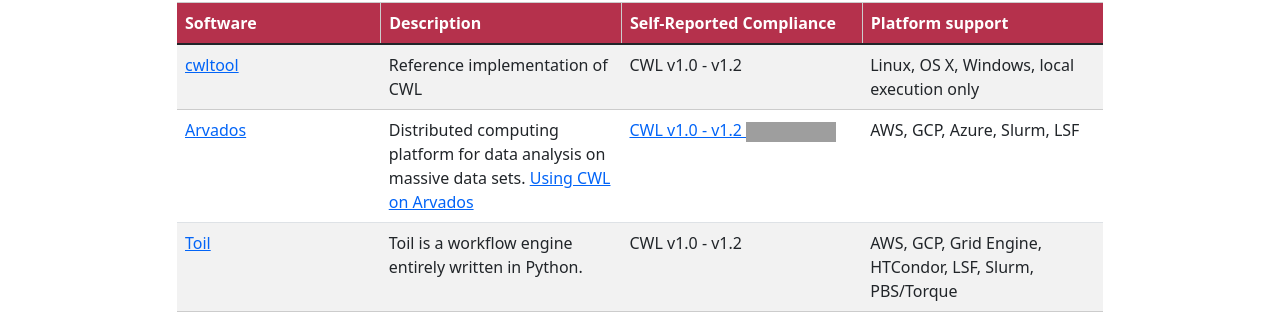
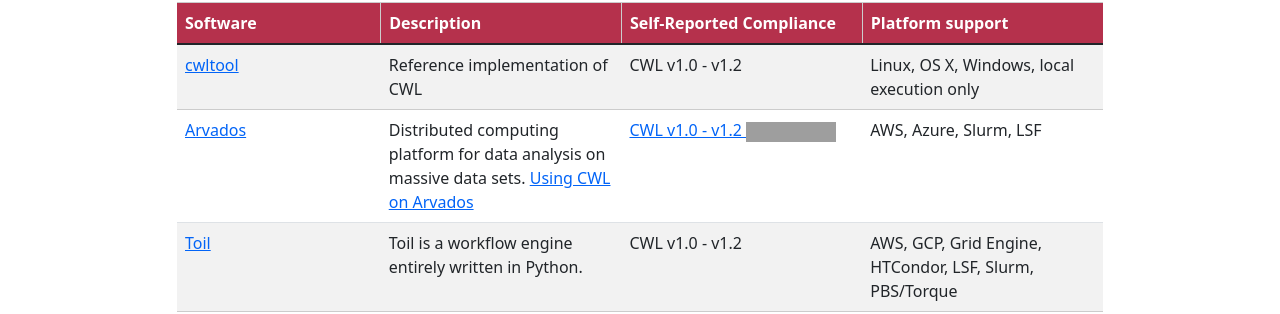
Before and after one commit to common-workflow-language/cwl-website, a Jekyll site: the page built from content/implementations.md, in a window 1280 px wide and 900 px high, scrolled down 413 px. Shown: the part 141-455 px from the top of the window. Built offline with Jekyll 4.4.1, drawn with Linux system fonts in a browser that asks for light colours; grey boxes are pictures that could not be loaded.

Commit message:
arvados: does not appear to support GCP anymore

```diff
--- a/content/implementations.md
+++ b/content/implementations.md
@@ -33,7 +33,7 @@
 |Software|Description| Self-Reported Compliance | Platform support|
 |--- |--- |--- |--- |
 |[cwltool](https://github.com/common-workflow-language/cwltool)|Reference implementation of CWL|CWL v1.0 - v1.2|Linux, OS X, Windows, local execution only|
-|[Arvados](https://arvados.org/)|Distributed computing platform for data analysis on massive data sets. [Using CWL on Arvados](https://doc.arvados.org/user/cwl/cwl-runner.html)|[CWL v1.0 - v1.2 ![Required](https://badgen.net/https/jutro-4zz18-ytx3kamvs9vo8q5.collections.jutro.arvadosapi.com/required.json?icon=commonwl)](https://dev.arvados.org/projects/arvados/wiki/CWL_Conformance)|AWS, GCP, Azure, Slurm, LSF|
+|[Arvados](https://arvados.org/)|Distributed computing platform for data analysis on massive data sets. [Using CWL on Arvados](https://doc.arvados.org/user/cwl/cwl-runner.html)|[CWL v1.0 - v1.2 ![Required](https://badgen.net/https/jutro-4zz18-ytx3kamvs9vo8q5.collections.jutro.arvadosapi.com/required.json?icon=commonwl)](https://dev.arvados.org/projects/arvados/wiki/CWL_Conformance)|AWS, Azure, Slurm, LSF|
 |[Toil](https://github.com/BD2KGenomics/toil)|Toil is a workflow engine entirely written in Python.|CWL v1.0 - v1.2|AWS, GCP, Grid Engine, HTCondor, LSF, Slurm, PBS/Torque|
 |[StreamFlow](https://streamflow.di.unito.it/)|Workflow Management System for hybrid HPC-Cloud infrastructures|[CWL v1.0 - v1.2 ![Required](https://badgen.net/https/streamflow.di.unito.it/cwl-conformance/v1.2/required.json?icon=commonwl)](https://github.com/alpha-unito/streamflow#cwl-compatibility)<br />(and [nearly all optional features](https://github.com/alpha-unito/streamflow#cwl-compatibility))|Kubernetes, HPC with Singularity (PBS, Slurm), [Occam](https://c3s.unito.it/index.php/super-computer), multi-node SSH, local-only (Docker, Singularity)|
 |[Calrissian](https://github.com/Duke-GCB/calrissian)|CWL Engine built for Kubernetes|[CWL v1.0 - v1.2 ![Required](https://flat.badgen.net/https/raw.githubusercontent.com/Duke-GCB/calrissian/master/conformance/badges/1.0.2/required.json?icon=commonwl)](https://github.com/Duke-GCB/calrissian/tree/master/conformance#readme)<br />(and much of the optional features) |[Kubernetes](https://kubernetes.io/)|
```
